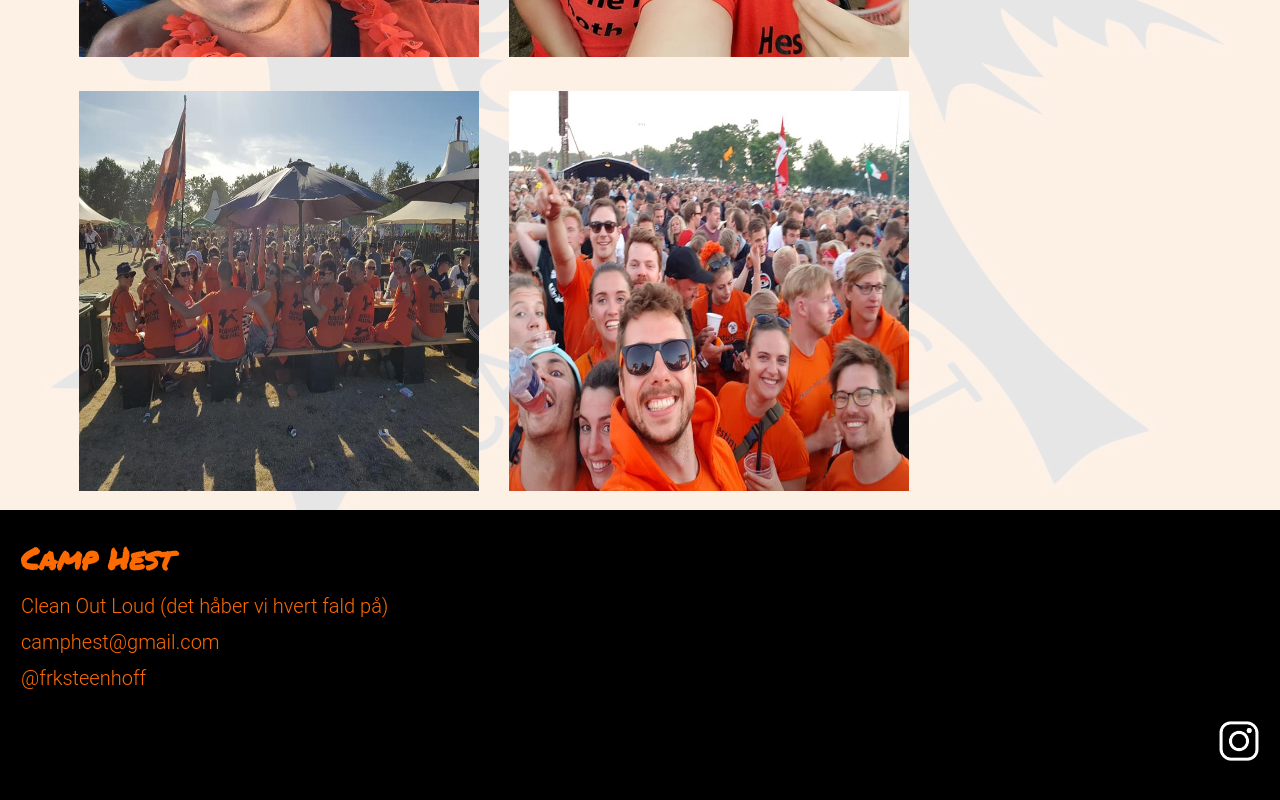
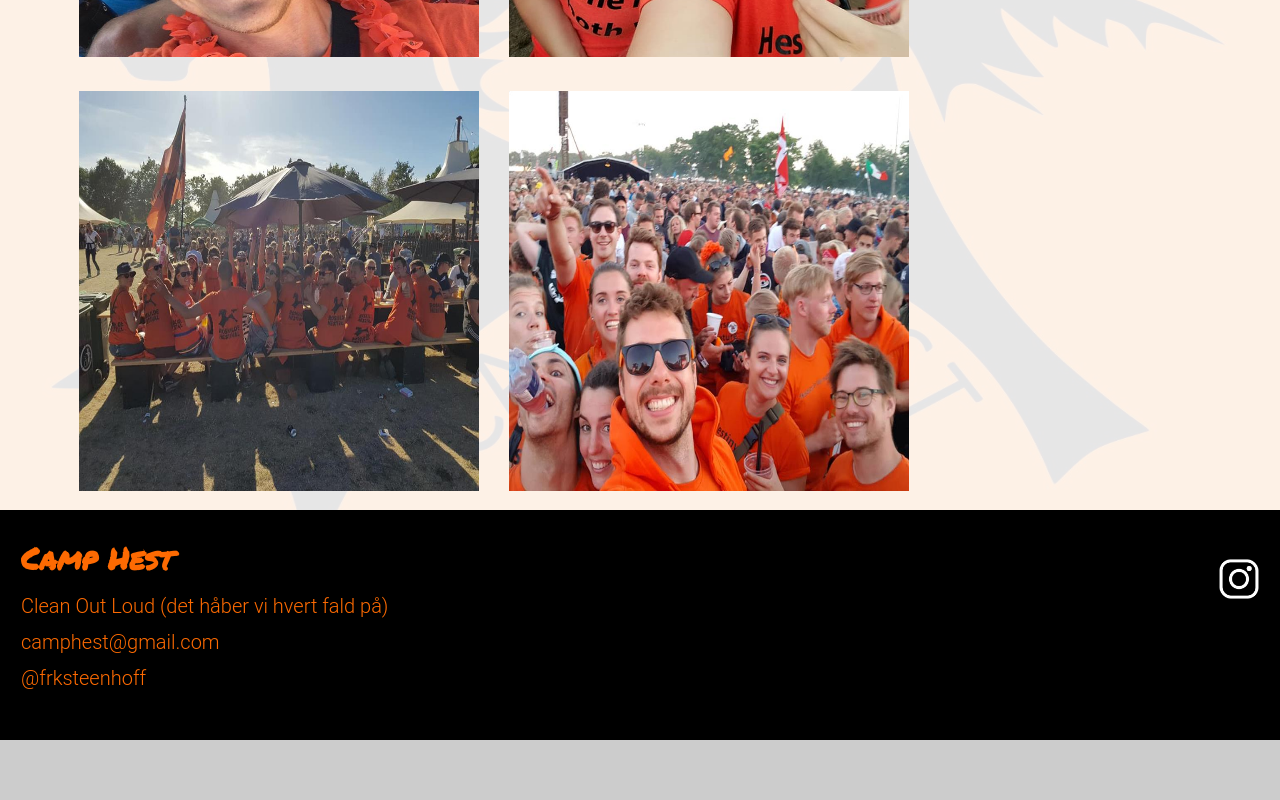
Before and after one commit to frksteenhoff/CampHest, a Vue app: page / in a window 1280 px wide. Shown: the part 3390-4190 px from the top of the page. After the commit the page ends 4130 px from the top, so only its background shows below. Built offline with nearby package versions, Linux system fonts and the light colour scheme.

Commit message:
Aligned instagram logo

```diff
--- a/src/App.vue
+++ b/src/App.vue
@@ -8,15 +8,18 @@
     </div>
      <footer>
        <div class="footerinfo">
-          <p style="font-size: 30px; font-family: 'Permanent Marker'; font-weight: bold">Camp Hest</p>
+          <p style="font-size: 30px; font-family: 'Permanent Marker'; font-weight: bold">
+            Camp Hest
+            <!-- Adding logo inline -->
+            <span id="insta_logo">
+            <a href="https://www.instagram.com/camp_hest/" target="_blank">
+              <img style="float:right;" src="./assets/heste_promo/instagram_logo.png">
+            </a>
+          </span>
+          </p>
           <p>Clean Out Loud (det håber vi hvert fald på)</p>
           <p><a href="mailto:camphest@gmail.com?Subject=Vriiinsk" style="padding-left:0" target="_top">camphest@gmail.com</a></p>
           <p><a href="www.linkedin.com/in/frksteenhoff" style="padding-left:0">@frksteenhoff</a></p>
-          <p id="insta_logo">
-            <a href="https://www.instagram.com/camp_hest/" target="_blank">
-              <img style="float:right;" src="./assets/heste_promo/instagram_logo.png">
-            </a>
-          </p>
       </div>
     </footer>
   </div>
```
